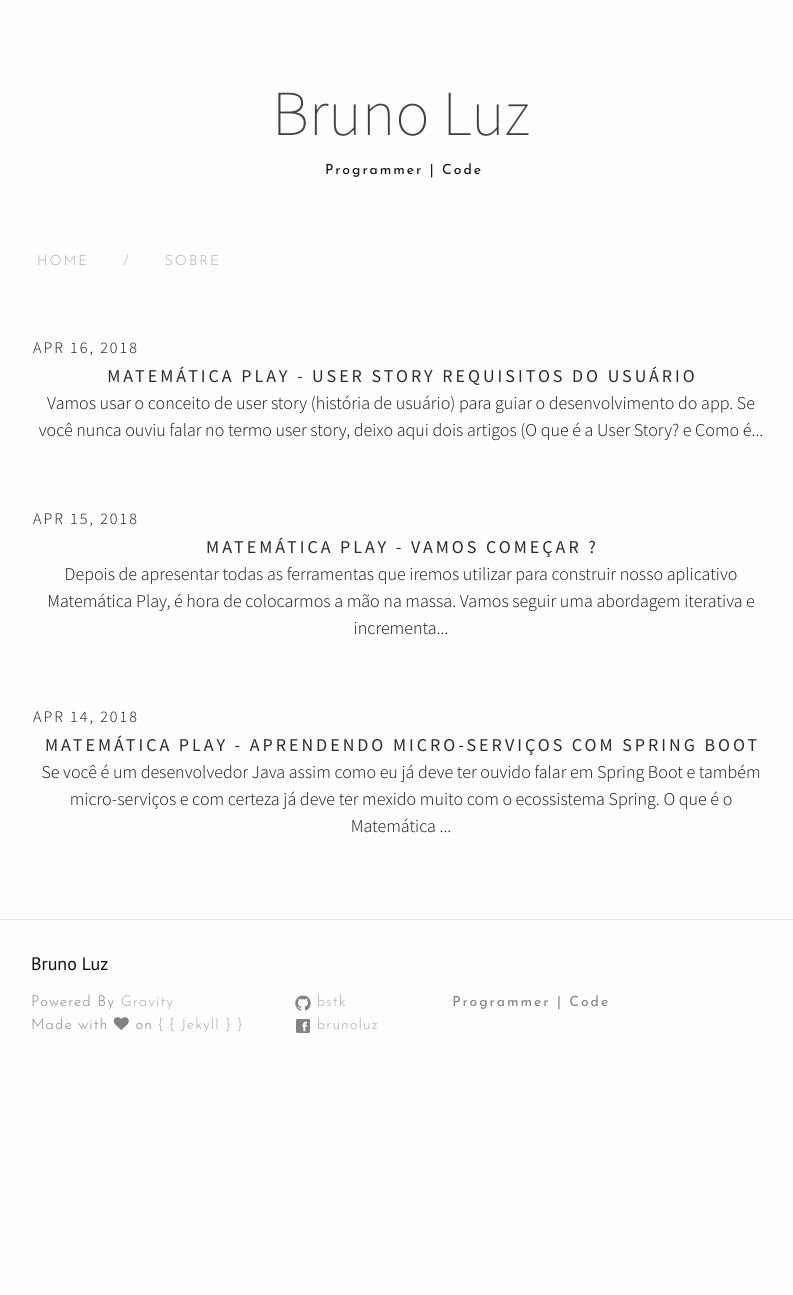
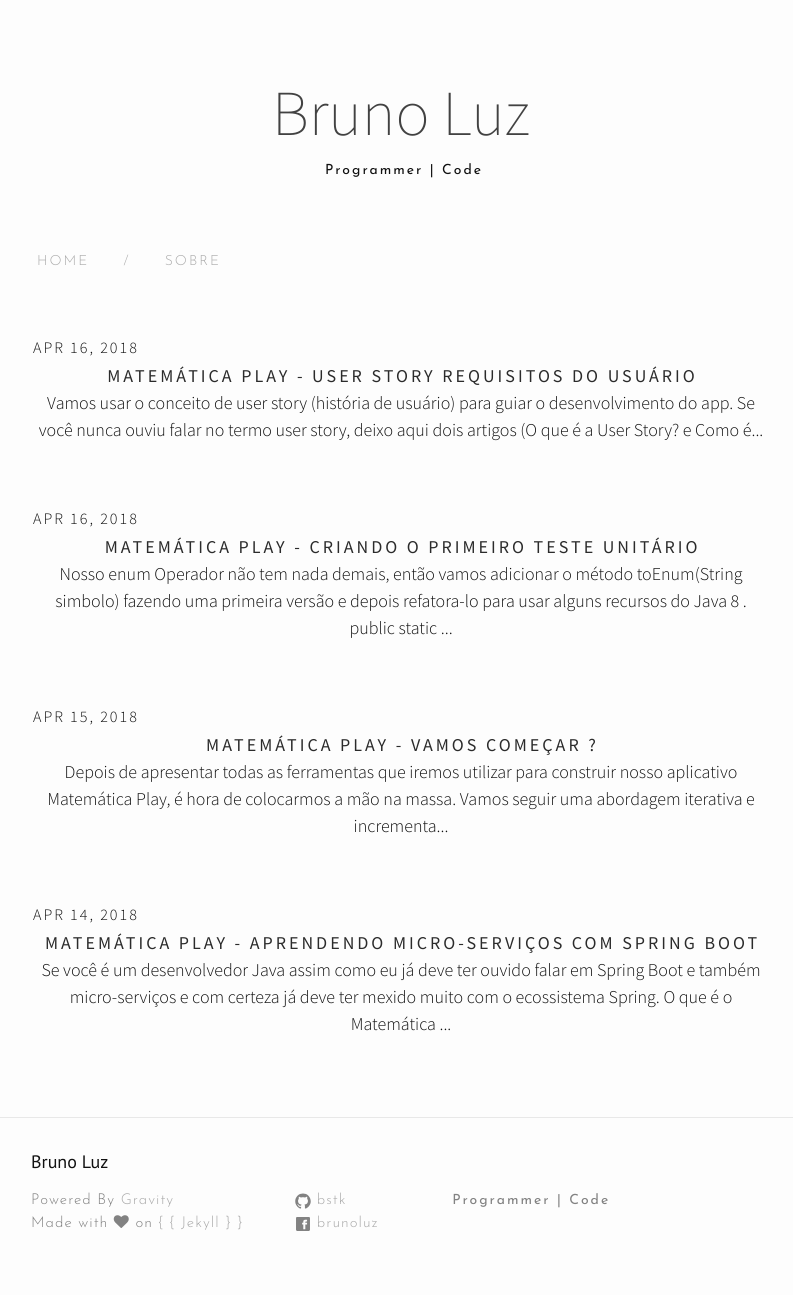
Before and after one commit to BSTK/bstk.github.io, a Jekyll site: the page built from index.html, in a window 1280 px wide. Shown: the whole page, without its empty margins (239-1032 px from the left). Built offline with Jekyll 4.4.1, drawn with Linux system fonts in a browser that asks for light colours; nearby versions of some CDN libraries; the list of posts is cut into pages by our own code; comment, search, counter and statistics services are not loaded; before the commit the page ends 1097 px from its top, so only the background shows below that; part of the change alters nothing that is shown.

Commit message:
Commit - Correção em post 04

````diff
--- /dev/null
+++ b/_posts/2018-04-17-matematica-play-criando-o-primeiro-teste-unitario.markdown
@@ -0,0 +1,91 @@
+---
+layout: post
+title:  "Matemática Play - Criando o primeiro Teste Unitário"
+date:   2018-04-17 00:00:00 +0530
+categories: spring-boot
+---
+
+
+Nosso enum ```Operador``` não tem nada demais, então vamos adicionar o método ```toEnum(String simbolo)``` fazendo uma primeira versão e depois refatora-lo para usar alguns recursos do **Java 8** .
+
+```java
+public static Operador toEnum(String simbolo) {
+	Operador operador = null;
+
+	for (Operador o : values()) {
+		if (o.getSimbolo().equals(simbolo)) {
+			operador = o;
+			break;
+		}
+	}
+	return operador;
+}
+```
+
+Este método será útil quando quisermos criar um objeto ```Operador``` através do seu simbolo (+, -, *, /). Um exemplo de uso seria :
+```java
+Operador soma = Operador.toEnum("+");
+Operador subtracao = Operador.toEnum("-");
+Operador multiplicacao = Operador.toEnum("*");
+Operador divisao = Operador.toEnum("/");
+```
+Agora que nosso método está pronto, vamos criar um teste unitário para garantir que a lógica implementada esteja de fato correta.
+
+Na pasta ```src/test/java``` crie o pacote :
+> com.kuiiz.matematicaplay.operacao.domain
+
+Em seguida, cria a classe ```OperadorTest``` que é o mesmo nome do nosso enum mas com sufixo ```Test```.
+
+ Vamos incluir dois métodos de testes, um para testar o caminho feliz :
+ ```void testCriaUmOperadorDeAcorComSeuSimbolo()```
+ e outro para o caminho de falha ```void testDeveRetornarNullPorSimboloInvalido()```.
+
+A classe completa tem o seguinte código :
+
+```java
+package com.kuiiz.matematicaplay.operacao;
+
+import static org.assertj.core.api.Assertions.assertThat;
+import org.junit.Test;
+import com.kuiiz.matematicaplay.operacao.domain.Operador;
+
+public class OperadorTest {
+
+	@Test
+	public void testCriaUmOperadorDeAcorComSeuSimbolo() {
+		assertThat(Operador.toEnum("+")).isEqualTo(Operador.SOMA);
+		assertThat(Operador.toEnum("")).isEqualTo(Operador.SUBTRACAO);
+		assertThat(Operador.toEnum("*")).isEqualTo(Operador.MULTIPLICACAO);
+		assertThat(Operador.toEnum("/")).isEqualTo(Operador.DIVISAO);
+	}
+
+	@Test
+	public void testDeveRetornarNullPorSimboloInvalido() {
+		assertThat(Operador.toEnum2("&")).isNull();
+		assertThat(Operador.toEnum2("#")).isNull();
+		assertThat(Operador.toEnum2("@")).isNull();
+		assertThat(Operador.toEnum2("(")).isNull();
+	}
+}
+```
+
+Vamos algumas explicações. A annotation ```@Test``` é do framework **[JUnit](https://junit.org/junit5/)** e serve para dizer que aquele método será um caso de teste. Perceba que o nome do método é bem grande e muito descritivo, assim fica fácil entender de cara o que aquele caso está testando.
+
+Estamos utilizando o  **[AssertJ](http://joel-costigliola.github.io/assertj/)** (```assertThat(), isEqualTo(), isNull()```) que fornece uma api fluente para nos ajudar a validar (asserts) nossos testes.
+
+Lembrando que quando criamos nosso projeto usando o **Spring Initializr** ele já vem com a dependência  do ```spring-boot-starter-test``` que fornece todas as bibliotecas necessárias para o uso de testes automatizados.
+
+Se você olhar o arquivo ```pom.xml```, verá a dependência :
+```xml
+<dependency>
+	<groupId>org.springframework.boot</groupId>
+	<artifactId>spring-boot-starter-test</artifactId>
+	<scope>test</scope>
+</dependency>
+```
+
+As coisas começaram a ficar legais, já criamos até nosso primeiro teste unitário. No próximo post, estaremos refatorando o método ```toEnum(String simbolo)``` para poder usar os recursos do Java 8.
+
+Se você chegou até aqui, obrigado. Continuamos no próximo post.
+
+Até {}!
--- a/_posts/2018-04-17-matematica-play-user-story-requisitos-do-usuario.markdown
+++ b/_posts/2018-04-17-matematica-play-user-story-requisitos-do-usuario.markdown
@@ -83,4 +83,5 @@ Logo em seguida, crie os ```get's e set's``` para a classe ```Operacao```e como
 Bom, temos algum código até aqui mas que não faz absolutamente nada por enquanto.  No próximo post estaremos incluindo alguns métodos com alguma lógica e também inciando com os testes de unidade.
 
 Se você chegou até aqui, obrigado. Continuamos no próximo post.
+
 Até {}!
````
